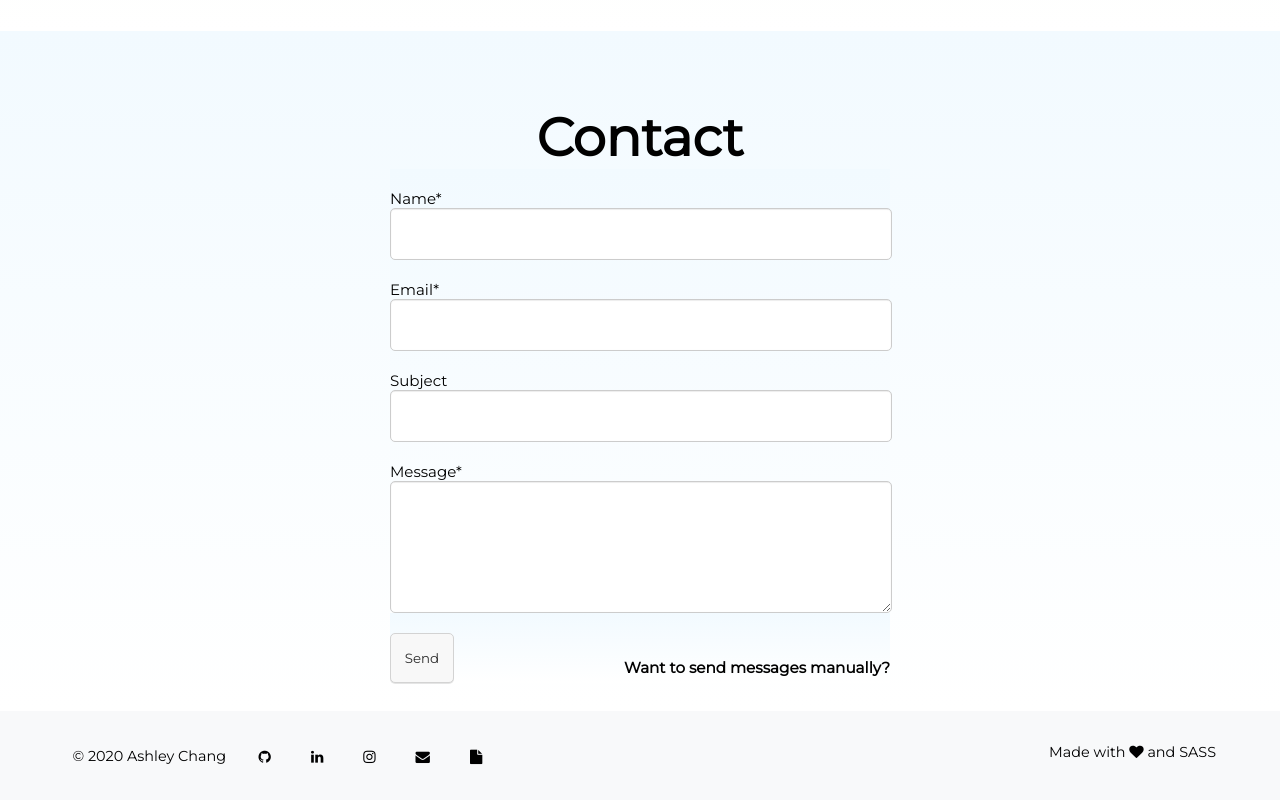
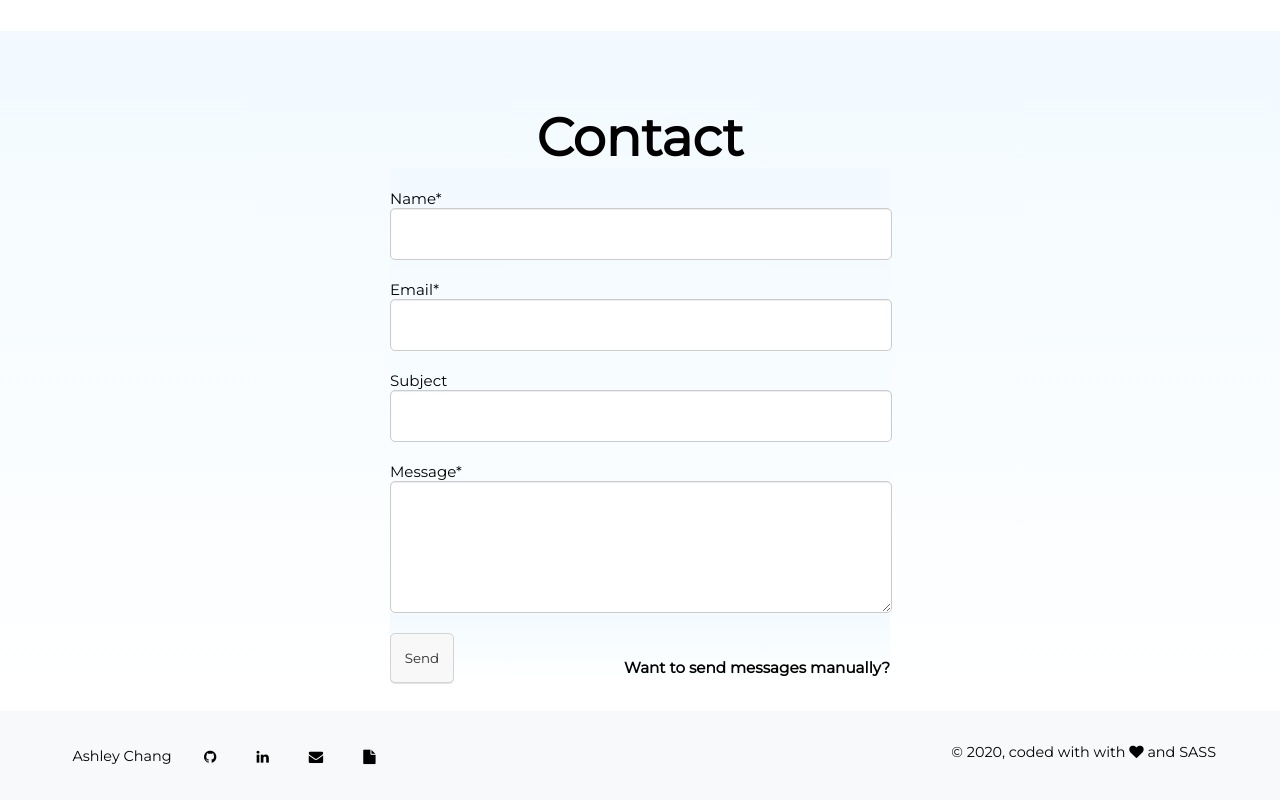
Before and after one commit to spswatron/personal-website, a React (Create React App) app: page /index in a window 1280 px wide. Shown: the part 2670-3470 px from the top of the page. Built offline with nearby package versions, Linux system fonts and the light colour scheme.

Commit message:
footer a little nicer

```diff
--- a/src/App.js
+++ b/src/App.js
@@ -25,7 +25,7 @@ function SocialBar() {
         <div className="socials" style={{margin: 0}}>
             <a className="link" href="https://github.com/spswatron" target={"_blank"}  rel="noopener noreferrer"><i className="fa fa-github"></i></a>
             <a className="link" href={"https://www.linkedin.com/in/ashley-chang-1080b81a2/"} target={"_blank"}  rel="noopener noreferrer"><i className="fa fa-linkedin"></i></a>
-            <a className="link" href="https://www.instagram.com/spswatron/" target={"_blank"}  rel="noopener noreferrer"><i className="fa fa-instagram"></i></a>
+            {/*<a className="link" href="https://www.instagram.com/spswatron/" target={"_blank"}  rel="noopener noreferrer"><i className="fa fa-instagram"></i></a>*/}
             <a className="link" href="mailto:ashley_e_chang@brown.edu" target={"_blank"}  rel="noopener noreferrer"><i className="fa fa-envelope"></i></a>
             <a className="link" href="/resume" target={"_blank"}  rel="noopener noreferrer" style={{paddingRight: 0}}><i className="fa fa-file"></i></a>
         </div>
@@ -49,14 +49,14 @@ function App() {
         <div className={"big-foot"}>
             <div style={{display:'flex'}} id={"footer"}>
                   <p style={{fontSize: '0.9rem', whiteSpace: 'nowrap'}}>
-                      {"\u00A9 " + new Date().getFullYear().toString() + " Ashley Chang"}
+                      Ashley Chang
                   </p>
                 <SocialBar />
             </div>
 
         </div>
             <p style={{fontSize: '0.9rem', textAlign: 'center'}}>
-                       Made with <i style={{color: 'mix(maroon, red)'}}className="fa fa-heart heart"></i> and SASS
+                {"\u00A9 " + new Date().getFullYear().toString() + ", "}coded with with <i style={{color: 'mix(maroon, red)'}}className="fa fa-heart heart"></i> and SASS
             </p>
         </div>
         {/*{bottom}*/}
```
